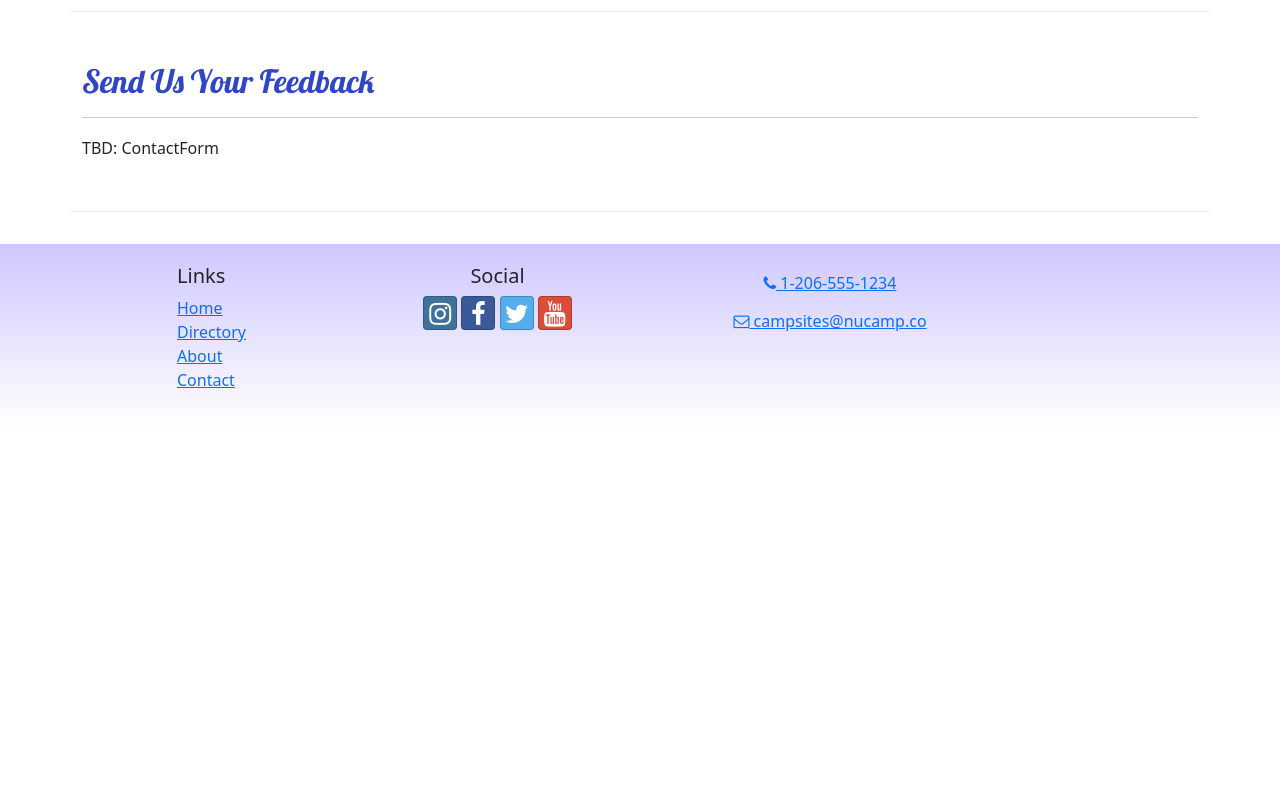
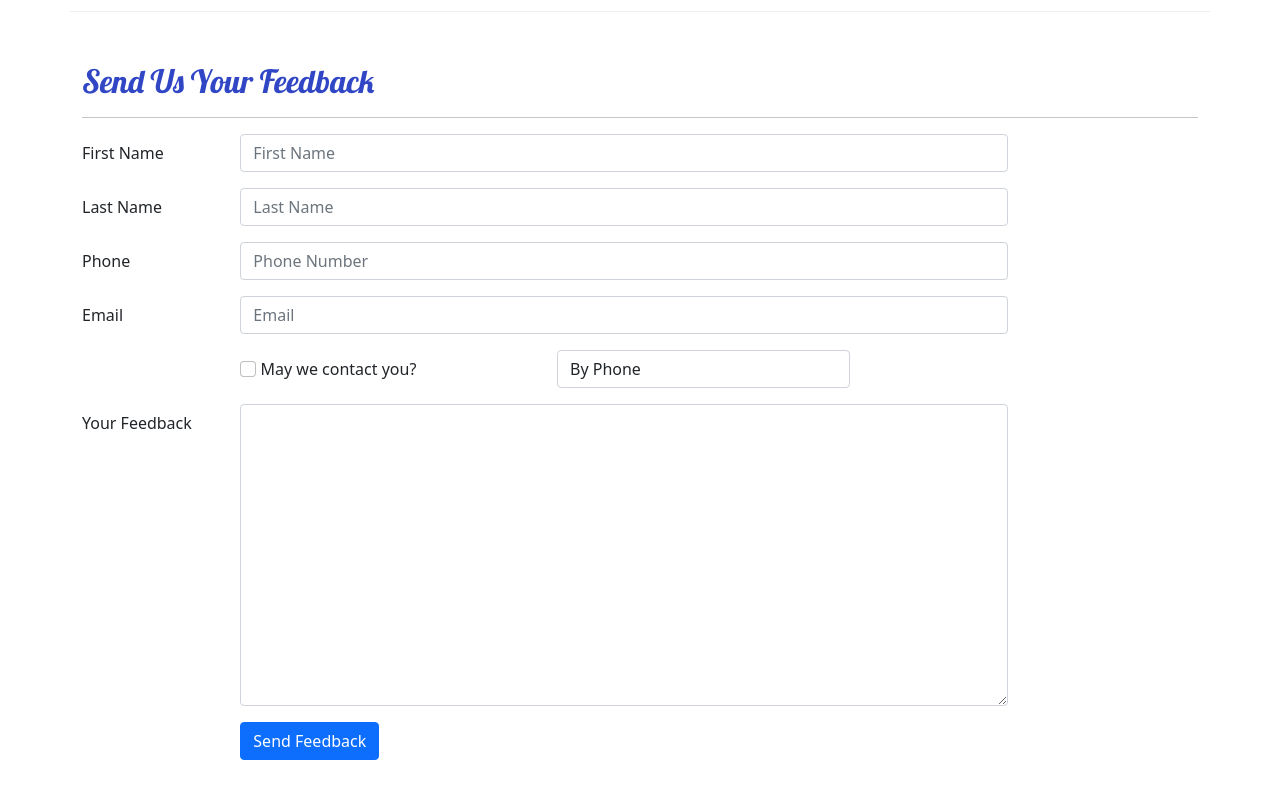
Before and after one commit to Sghsolomon/Nucampsite-2, a React (Create React App) app: page /contact in a window 1280 px wide. Shown: the part 480-1280 px from the top of the page. Before the commit the page ends 908 px from the top, so only its background shows below. Built offline with nearby package versions, Linux system fonts and the light colour scheme.

Commit message:
Ninth commit

```diff
--- /dev/null
+++ b/src/components/ContactForm.js
@@ -0,0 +1,120 @@
+import { Button, Label, Col, FormGroup } from "reactstrap";
+import { Formik, Field, Form, ErrorMessage } from "formik";
+import { validateContactForm } from "../utils/validateContactForm";
+
+const ContactForm = () => {
+  const handleSubmit = (values, { resetForm }) => {
+    console.log("form values:", values);
+    console.log("in JSON format:", JSON.stringify(values));
+    resetForm();
+  };
+
+  return (
+    <Formik
+      initialValues={{
+        firstName: "",
+        lastName: "",
+        phoneNum: "",
+        email: "",
+        agree: false,
+        contactType: "By Phone",
+        feedback: "",
+      }}
+      onSubmit={handleSubmit}
+      validate={validateContactForm}
+    >
+      <Form>
+        <FormGroup row>
+          <Label htmlFor="firstName" md="2">
+            First Name
+          </Label>
+          <Col md="10">
+            <Field
+              name="firstName"
+              placeholder="First Name"
+              className="form-control"
+            />
+            <ErrorMessage name="firstName">
+              {(msg) => <p className="text-danger">{msg}</p>}
+            </ErrorMessage>
+          </Col>
+        </FormGroup>
+        <FormGroup row>
+          <Label htmlFor="lastName" md="2">
+            Last Name
+          </Label>
+          <Col md="10">
+            <Field
+              name="lastName"
+              placeholder="Last Name"
+              className="form-control"
+            />
+            <ErrorMessage name="lastName">
+              {(msg) => <p className="text-danger">{msg}</p>}
+            </ErrorMessage>
+          </Col>
+        </FormGroup>
+        <FormGroup row>
+          <Label htmlFor="phoneNum" md="2">
+            Phone
+          </Label>
+          <Col md="10">
+            <Field
+              name="phoneNum"
+              placeholder="Phone Number"
+              className="form-control"
+            />
+            <ErrorMessage name="phoneNum">
+              {(msg) => <p className="text-danger">{msg}</p>}
+            </ErrorMessage>
+          </Col>
+        </FormGroup>
+        <FormGroup row>
+          <Label htmlFor="email" md="2">
+            Email
+          </Label>
+          <Col md="10">
+            <Field name="email" placeholder="Email" className="form-control" />
+            <ErrorMessage name="email">
+              {(msg) => <p className="text-danger">{msg}</p>}
+            </ErrorMessage>
+          </Col>
+        </FormGroup>
+        <FormGroup row>
+          <Label check md={{ size: 4, offset: 2 }}>
+            <Field name="agree" type="checkbox" className="form-check-input" />{" "}
+            May we contact you?
+          </Label>
+          <Col md="4">
+            <Field name="contactType" as="select" className="form-control">
+              <option>By Phone</option>
+              <option>By Email</option>
+            </Field>
+          </Col>
+        </FormGroup>
+        <FormGroup row>
+          <Label htmlFor="feedback" md="2">
+            Your Feedback
+          </Label>
+          <Col md="10">
+            <Field
+              name="feedback"
+              as="textarea"
+              rows="12"
+              className="form-control"
+            ></Field>
+          </Col>
+        </FormGroup>
+        <FormGroup row>
+          <Col md={{ size: 10, offset: 2 }}>
+            <Button type="submit" color="primary">
+              Send Feedback
+            </Button>
+          </Col>
+        </FormGroup>
+      </Form>
+    </Formik>
+  );
+};
+
+export default ContactForm;
--- a/src/pages/ContactPage.js
+++ b/src/pages/ContactPage.js
@@ -1,5 +1,6 @@
 import { Container, Row, Col } from "reactstrap";
 import SubHeader from "../components/SubHeader";
+import ContactForm from "../components/ContactForm";
 
 const ContactPage = () => {
   return (
@@ -35,7 +36,9 @@
           <h2>Send Us Your Feedback</h2>
           <hr />
         </Col>
-        <Col md="10">TBD: ContactForm</Col>
+        <Col md="10">
+          <ContactForm />
+        </Col>
       </Row>
     </Container>
   );
--- /dev/null
+++ b/src/utils/validateContactForm.js
@@ -0,0 +1,30 @@
+export const validateContactForm = (values) => {
+  const errors = {};
+
+  if (!values.firstName) {
+    errors.firstName = "Required";
+  } else if (values.firstName.length < 2) {
+    errors.firstName = "Must be at least 2 characters.";
+  } else if (values.firstName.length > 15) {
+    errors.firstName = "Must be 15 characters or less";
+  }
+
+  if (!values.lastName) {
+    errors.lastName = "Required";
+  } else if (values.lastName.length < 2) {
+    errors.lastName = "Must be at least 2 characters.";
+  } else if (values.lastName.length > 15) {
+    errors.lastName = "Must be 15 characters or less";
+  }
+
+  const reg = /^\d+$/;
+  if (!reg.test(values.phoneNum)) {
+    errors.phoneNum = "The phone number should contain only numbers.";
+  }
+
+  if (!values.email.includes("@")) {
+    errors.email = "Email should contain a @";
+  }
+
+  return errors;
+};
```
Also changed, not shown: src/features/comments/CommentForm.js (added, +18 -0 lines).
